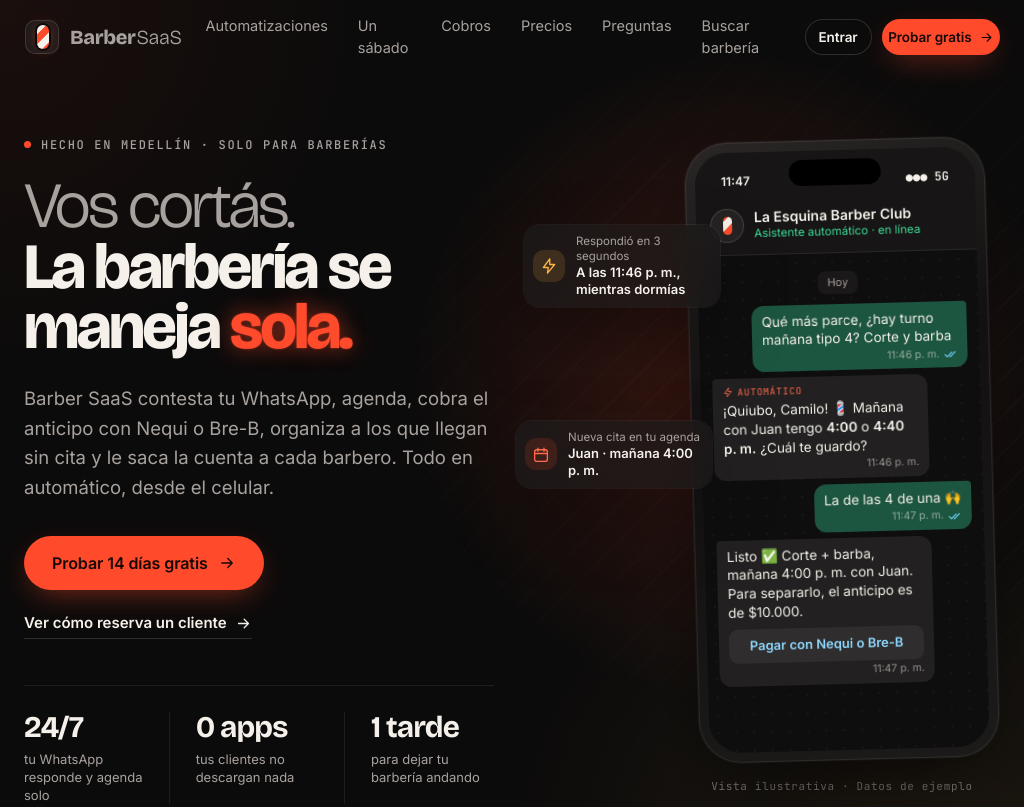
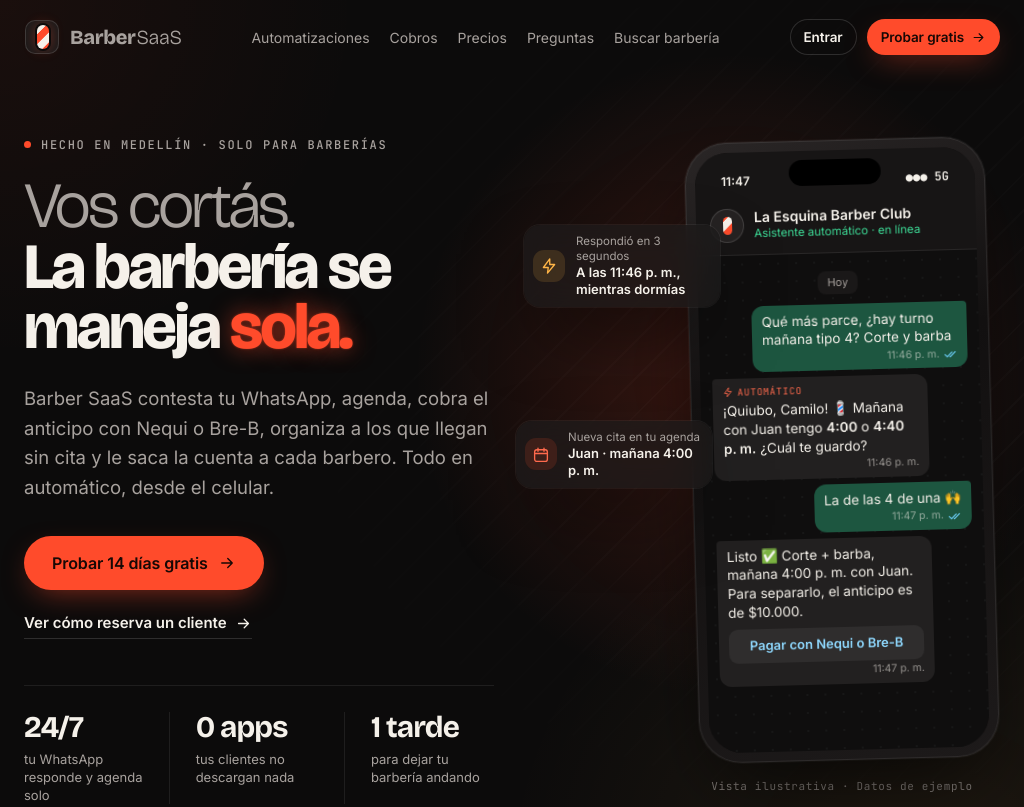
Before and after one commit to bayronlondonoc/barber-saas, a website: page index.html in a window 1024 px wide. Shown: the top 807 px of the page. Drawn offline with nearby package versions, Linux system fonts and the light colour scheme.

Commit message:
Menú de la landing en una línea con «Buscar barbería»
Co-Authored-By: Claude Opus 5.5 <noreply@anthropic.com>

```diff
--- a/assets/css/landing.css
+++ b/assets/css/landing.css
@@ -522,3 +522,10 @@ details[open] .faq-mas::after { transform: translate(-50%, -50%) rotate(0deg); }
   .flota--caja { right: 0; bottom: -4px; }
   .pie-legal { flex-direction: column; }
 }
+
+/* Menú con «Buscar barbería»: nunca partir un enlace en dos líneas; en pantallas medianas, más compacto */
+.nav-links a { white-space: nowrap; }
+@media (min-width: 961px) and (max-width: 1279px) {
+  .nav-links { gap: 20px; font-size: 14px; }
+  .nav-links a[href="#sabado"] { display: none; }
+}
--- a/index.html
+++ b/index.html
@@ -15,7 +15,7 @@
   <link rel="preconnect" href="https://fonts.gstatic.com" crossorigin>
   <link rel="stylesheet" href="https://fonts.googleapis.com/css2?family=Bricolage+Grotesque:opsz,wght@12..96,200..800&family=Inter:wght@400;500;600;700&family=JetBrains+Mono:wght@400;500;600&display=swap">
   <link rel="stylesheet" href="assets/css/base.css?v=202611101">
-  <link rel="stylesheet" href="assets/css/landing.css?v=20261109">
+  <link rel="stylesheet" href="assets/css/landing.css?v=202611161">
   <script defer src="assets/js/landing.js?v=20261109"></script>
 </head>
 <body class="landing">
```
